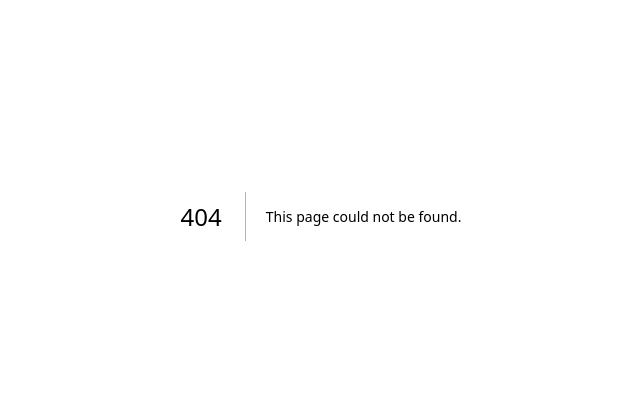
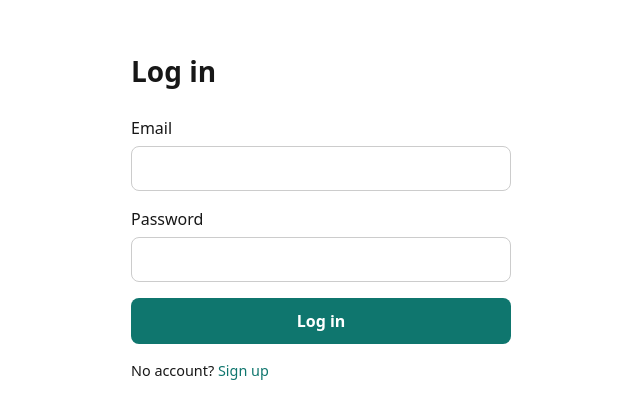
Before and after one commit to ewiabeng23/BodyByElly, a Next.js app: page /login in a window 1280 px wide. Before the commit this address had no page. Shown: the part 184-602 px from the top of the page, without its empty margins (319-959 px from the left). Built offline with nearby package versions, Linux system fonts and the light colour scheme.

Commit message:
Add login, logout, protected dashboard, and session middleware

```diff
--- /dev/null
+++ b/app/dashboard/page.tsx
@@ -0,0 +1,41 @@
+// app/dashboard/page.tsx
+// Members-only page. Server Component — runs on the server, so the
+// auth check and role read can be trusted (never exposed to the browser).
+
+import { redirect } from "next/navigation";
+import { createClient } from "@/lib/supabase/server";
+import { logout } from "@/app/logout/actions";
+
+export default async function Dashboard() {
+  const supabase = await createClient();
+
+  // SECURITY (C1/C3): confirm the user server-side. Middleware also guards
+  // this route, but we re-check here as defence in depth. Never trust the client.
+  const { data: { user } } = await supabase.auth.getUser();
+  if (!user) redirect("/login");
+
+  // SECURITY (E2): RLS lets a user read only their OWN profile row.
+  // This query returns nothing for anyone but the owner, enforced at the DB.
+  const { data: profile } = await supabase
+    .from("profiles")
+    .select("role")
+    .eq("id", user.id)
+    .single();
+
+  return (
+    <main style={{ minHeight: "100vh", display: "flex", flexDirection: "column",
+      alignItems: "center", justifyContent: "center", gap: "1rem",
+      fontFamily: "system-ui, sans-serif", padding: "2rem", textAlign: "center" }}>
+      <h1 style={{ fontSize: "1.75rem", fontWeight: 700 }}>Members area</h1>
+      <p>Logged in as <strong>{user.email}</strong></p>
+      <p>Role: <strong>{profile?.role ?? "unknown"}</strong></p>
+      <form action={logout}>
+        <button type="submit"
+          style={{ padding: ".6rem 1.25rem", borderRadius: 8, border: "1px solid #ccc",
+            fontWeight: 600, cursor: "pointer", background: "white" }}>
+          Log out
+        </button>
+      </form>
+    </main>
+  );
+}
--- /dev/null
+++ b/app/login/actions.ts
@@ -0,0 +1,27 @@
+"use server";
+
+import { createClient } from "@/lib/supabase/server";
+import { revalidatePath } from "next/cache";
+import { redirect } from "next/navigation";
+
+export async function login(
+  _prevState: { error?: string },
+  formData: FormData
+): Promise<{ error?: string }> {
+  const email = String(formData.get("email") ?? "").trim();
+  const password = String(formData.get("password") ?? "");
+
+  if (!email || !password) {
+    return { error: "Email and password are required." };
+  }
+
+  const supabase = await createClient();
+  const { error } = await supabase.auth.signInWithPassword({ email, password });
+
+  if (error) {
+    return { error: error.message };
+  }
+
+  revalidatePath("/", "layout");
+  redirect("/dashboard");
+}
--- /dev/null
+++ b/app/login/page.tsx
@@ -0,0 +1,48 @@
+"use client";
+
+import { useActionState } from "react";
+import Link from "next/link";
+import { login } from "./actions";
+
+const initialState: { error?: string } = {};
+
+export default function LoginPage() {
+  const [state, formAction, pending] = useActionState(login, initialState);
+
+  return (
+    <main style={{ minHeight: "100vh", display: "flex", alignItems: "center",
+      justifyContent: "center", fontFamily: "system-ui, sans-serif", padding: "2rem" }}>
+      <div style={{ width: "100%", maxWidth: 380 }}>
+        <h1 style={{ fontSize: "1.75rem", fontWeight: 700, marginBottom: "1.5rem" }}>
+          Log in
+        </h1>
+
+        <form action={formAction} style={{ display: "flex", flexDirection: "column", gap: "1rem" }}>
+          <label style={{ display: "flex", flexDirection: "column", gap: ".35rem" }}>
+            <span>Email</span>
+            <input name="email" type="email" required autoComplete="email"
+              style={{ padding: ".6rem", borderRadius: 8, border: "1px solid #ccc" }} />
+          </label>
+
+          <label style={{ display: "flex", flexDirection: "column", gap: ".35rem" }}>
+            <span>Password</span>
+            <input name="password" type="password" required autoComplete="current-password"
+              style={{ padding: ".6rem", borderRadius: 8, border: "1px solid #ccc" }} />
+          </label>
+
+          <button type="submit" disabled={pending}
+            style={{ padding: ".7rem", borderRadius: 8, border: "none", fontWeight: 600,
+              background: "#0F766E", color: "white", cursor: "pointer", opacity: pending ? 0.6 : 1 }}>
+            {pending ? "Logging in..." : "Log in"}
+          </button>
+
+          {state?.error && <p style={{ color: "crimson", margin: 0 }}>{state.error}</p>}
+        </form>
+
+        <p style={{ marginTop: "1rem", fontSize: ".9rem" }}>
+          No account? <Link href="/signup" style={{ color: "#0F766E" }}>Sign up</Link>
+        </p>
+      </div>
+    </main>
+  );
+}
--- /dev/null
+++ b/app/logout/actions.ts
@@ -0,0 +1,12 @@
+"use server";
+
+import { createClient } from "@/lib/supabase/server";
+import { revalidatePath } from "next/cache";
+import { redirect } from "next/navigation";
+
+export async function logout() {
+  const supabase = await createClient();
+  await supabase.auth.signOut();
+  revalidatePath("/", "layout");
+  redirect("/login");
+}
--- a/app/page.tsx
+++ b/app/page.tsx
@@ -10,11 +10,18 @@ export default function Home() {
         Your 6-week transformation starts here.
       </p>
 
-      <Link href="/signup"
-        style={{ padding: ".7rem 1.5rem", borderRadius: 8, background: "#0F766E",
-          color: "white", fontWeight: 600, textDecoration: "none" }}>
-        Sign up
-      </Link>
+      <div style={{ display: "flex", gap: "1rem" }}>
+        <Link href="/signup"
+          style={{ padding: ".7rem 1.5rem", borderRadius: 8, background: "#0F766E",
+            color: "white", fontWeight: 600, textDecoration: "none" }}>
+          Sign up
+        </Link>
+        <Link href="/login"
+          style={{ padding: ".7rem 1.5rem", borderRadius: 8, border: "1px solid #0F766E",
+            color: "#0F766E", fontWeight: 600, textDecoration: "none" }}>
+          Log in
+        </Link>
+      </div>
     </main>
   );
 }
--- /dev/null
+++ b/lib/supabase/middleware.ts
@@ -0,0 +1,43 @@
+import { createServerClient } from "@supabase/ssr";
+import { NextResponse, type NextRequest } from "next/server";
+
+export async function updateSession(request: NextRequest) {
+  let response = NextResponse.next({ request });
+
+  const supabase = createServerClient(
+    process.env.NEXT_PUBLIC_SUPABASE_URL!,
+    process.env.NEXT_PUBLIC_SUPABASE_ANON_KEY!,
+    {
+      cookies: {
+        getAll() {
+          return request.cookies.getAll();
+        },
+        setAll(cookiesToSet) {
+          cookiesToSet.forEach(({ name, value }) =>
+            request.cookies.set(name, value)
+          );
+          response = NextResponse.next({ request });
+          cookiesToSet.forEach(({ name, value, options }) =>
+            response.cookies.set(name, value, options)
+          );
+        },
+      },
+    }
+  );
+
+  // Refresh the session on every request. Do not add code between
+  // createServerClient and getUser() — it must run immediately.
+  const {
+    data: { user },
+  } = await supabase.auth.getUser();
+
+  // Protect members-only routes at the edge.
+  const path = request.nextUrl.pathname;
+  if (path.startsWith("/dashboard") && !user) {
+    const url = request.nextUrl.clone();
+    url.pathname = "/login";
+    return NextResponse.redirect(url);
+  }
+
+  return response;
+}
--- a/lib/supabaseClient.ts
+++ /dev/null
@@ -1,8 +0,0 @@
-import { createClient } from "@supabase/supabase-js";
-
-// Reads the two NEXT_PUBLIC_ values from your environment.
-// These are the safe, browser-exposable Supabase credentials.
-const supabaseUrl = process.env.NEXT_PUBLIC_SUPABASE_URL!;
-const supabaseAnonKey = process.env.NEXT_PUBLIC_SUPABASE_ANON_KEY!;
-
-export const supabase = createClient(supabaseUrl, supabaseAnonKey);
--- /dev/null
+++ b/middleware.ts
@@ -0,0 +1,12 @@
+import { type NextRequest } from "next/server";
+import { updateSession } from "@/lib/supabase/middleware";
+
+export async function middleware(request: NextRequest) {
+  return await updateSession(request);
+}
+
+export const config = {
+  matcher: [
+    "/((?!_next/static|_next/image|favicon.ico|.*\\.(?:svg|png|jpg|jpeg|gif|webp)$).*)",
+  ],
+};
```
